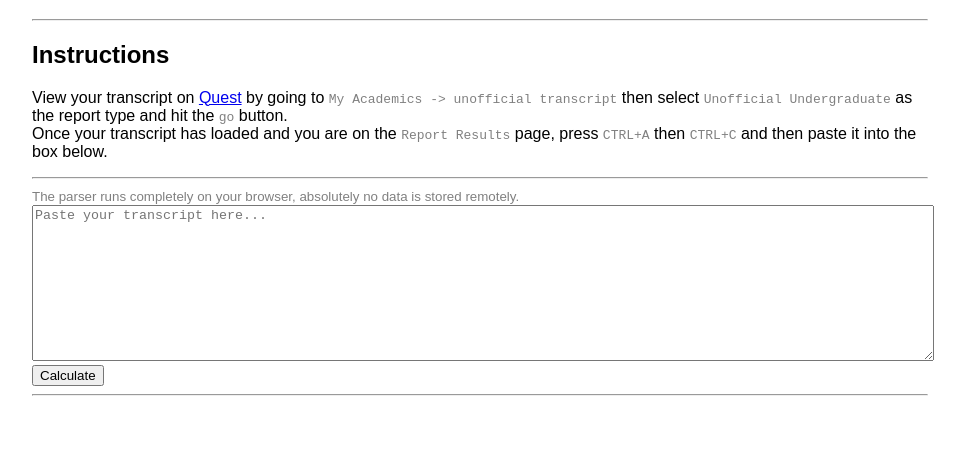
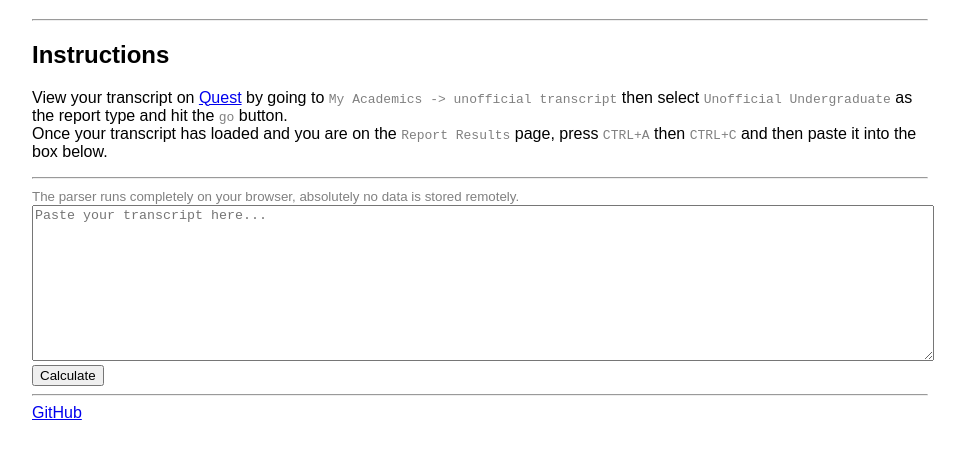
Before and after one commit to abdallaharar/autogpa-uwaterloo, a plain HTML site: page index.html in a window 1280 px wide. Shown: the part 61-520 px from the top of the page, without its empty margins (160-1125 px from the left). Drawn offline with Linux system fonts and the light colour scheme.

Commit message:
Added link to GitHub

```diff
--- a/index.html
+++ b/index.html
@@ -17,5 +17,6 @@
     <hr>
     <div align="center" id="result"></div>
     <script src="./parser.js"></script>
+    <a href="https://github.com/abdallaharar/autogpa-uwaterloo">GitHub</a>
   </body>
 </html>
```
